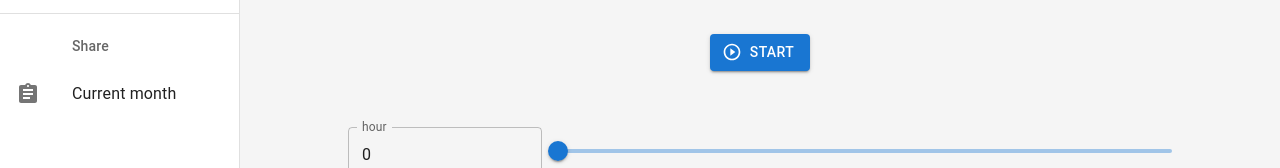
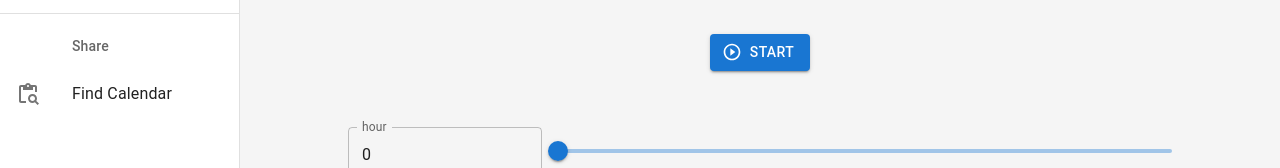
Before and after one commit to fum1h1to/WhatWasIDo, a React (Create React App) app: page /app/timer in a window 1280 px wide. Shown: the part 212-380 px from the top of the page. Built offline with nearby package versions, Linux system fonts and the light colour scheme; no server answers; the database is empty; sample sign-in values are in the browser's storage.

Commit message:
ちょっと修正

```diff
--- a/package.json
+++ b/package.json
@@ -20,6 +20,7 @@
     "@types/react": "^18.0.11",
     "@types/react-dom": "^18.0.5",
     "firebase": "^9.8.2",
+    "node-sass": "^7.0.1",
     "react": "^17.0.2",
     "react-dom": "^17.0.2",
     "react-router-dom": "^6.3.0",
--- a/src/functional/firebase/db/DBProvider.tsx
+++ b/src/functional/firebase/db/DBProvider.tsx
@@ -4,7 +4,7 @@ import { doc, updateDoc } from 'firebase/firestore';
 import { AppointmentModel } from '@devexpress/dx-react-scheduler';
 
 type DBContextType = {
-  appointData: AppointmentModel[] | null;
+  appointData: AppointmentModel[] | undefined;
   setAppointData: (data: AppointmentModel[]) => void;
   updateAppointData: (useId: string | null, data: AppointmentModel[]) => void;
 }
@@ -18,7 +18,7 @@ export function useDBContext() {
 export function DBProvider({ children }: {
     children?: React.ReactNode;
   }) {
-    const [appointData, setAppointData] = useState<AppointmentModel[] | null>(null);
+    const [appointData, setAppointData] = useState<AppointmentModel[] | undefined>(undefined);
 
     const updateAppointData = (userId: string | null, data: AppointmentModel[]) => {
       if (userId === "" || !userId) {
--- a/src/view/pages/DashBoard/DashBoard.jsx
+++ b/src/view/pages/DashBoard/DashBoard.jsx
@@ -18,15 +18,7 @@ import {
 import { Box, Modal } from '@mui/material';
 import { useDBContext } from '../../../functional/firebase/db/DBProvider';
 import { useAuthContext } from '../../../functional/firebase/auth/AuthProvider';
-
-const style = {
-  position: 'absolute',
-  top: '50%',
-  left: '50%',
-  transform: 'translate(-50%, -50%)',
-  width: 'auto',
-  bgcolor: 'background.paper',
-};
+import style from './style.module.scss';
 
 const FormOverlay = ({ visible, children, onHide }) => {
   return (
@@ -34,7 +26,7 @@ const FormOverlay = ({ visible, children, onHide }) => {
       open={visible}
       onClose={onHide}
     >
-      <Box sx={style}>
+      <Box sx={{bgcolor: 'background.paper'}} className={style.modal}>
         <Paper>
           { children }
         </Paper>
--- /dev/null
+++ b/src/view/pages/DashBoard/style.module.scss
@@ -0,0 +1,7 @@
+.modal {
+  position: absolute;
+  top: 50%;
+  left: 50%;
+  transform: translate(-50%, -50%);
+  width: auto;
+}
--- a/src/view/pages/Stopwatch/StopwatchCont.tsx
+++ b/src/view/pages/Stopwatch/StopwatchCont.tsx
@@ -70,10 +70,12 @@ export default function StopwatchCont() {
   }
   const dataInputDialogAgree = () => {
     console.log(startTime, endTime);
-    let data = Object.create(appointData);
-    const startingAddedId = data.length > 0 ? data[data.length - 1].id + 1 : 0;
-    data = [...data, { id: startingAddedId, title: title, startDate: startTime, endDate: endTime, notes: memo }];
-    updateAppointData(loginUserId, data);
+    if (appointData) {
+      let data = Object.create(appointData);
+      const startingAddedId = data.length > 0 ? data[data.length - 1].id + 1 : 0;
+      data = [...data, { id: startingAddedId, title: title, startDate: startTime, endDate: endTime, notes: memo }];
+      updateAppointData(loginUserId, data);
+    }
     dataInputDialogHandleClose();
     reset()
   }
--- a/src/view/pages/Timer/Timer.tsx
+++ b/src/view/pages/Timer/Timer.tsx
@@ -7,9 +7,6 @@ export default function Timer() {
       <Grid item>
         <TimerCont />
       </Grid>
-      {/* <Grid item>
-        <StopwatchCont />
-      </Grid> */}
     </Grid>
   );
 }
--- a/src/view/pages/Timer/TimerUsing.tsx
+++ b/src/view/pages/Timer/TimerUsing.tsx
@@ -75,10 +75,12 @@ export default function TimerUsing(props: {
   }
   const dataInputDialogAgree = () => {
     console.log(startTime, endTime);
-    let data = Object.create(appointData);
-    const startingAddedId = data.length > 0 ? data[data.length - 1].id + 1 : 0;
-    data = [...data, { id: startingAddedId, title: title, startDate: startTime, endDate: endTime, notes: memo }];
-    updateAppointData(loginUserId, data);
+    if (appointData) {
+      let data = Object.create(appointData);
+      const startingAddedId = data.length > 0 ? data[data.length - 1].id + 1 : 0;
+      data = [...data, { id: startingAddedId, title: title, startDate: startTime, endDate: endTime, notes: memo }];
+      updateAppointData(loginUserId, data);
+    }
     dataInputDialogHandleClose();
     props.onEnd();
   }
--- a/src/view/templates/AppFrame/listItems.tsx
+++ b/src/view/templates/AppFrame/listItems.tsx
@@ -4,9 +4,9 @@ import ListItemIcon from '@mui/material/ListItemIcon';
 import ListItemText from '@mui/material/ListItemText';
 import ListSubheader from '@mui/material/ListSubheader';
 import DashboardIcon from '@mui/icons-material/Dashboard';
-import AssignmentIcon from '@mui/icons-material/Assignment';
 import TimerOutlinedIcon from '@mui/icons-material/TimerOutlined';
 import AvTimerIcon from '@mui/icons-material/AvTimer';
+import ContentPasteSearchIcon from '@mui/icons-material/ContentPasteSearch';
 import { Link } from "react-router-dom";
 
 export const mainListItems = (
@@ -46,11 +46,14 @@ export const secondaryListItems = (
     <ListSubheader component="div" inset>
       Share
     </ListSubheader>
-    <ListItemButton>
+    <ListItemButton
+      component={Link}
+      to="/app/find"
+    >
       <ListItemIcon>
-        <AssignmentIcon />
+        <ContentPasteSearchIcon />
       </ListItemIcon>
-      <ListItemText primary="Current month" />
+      <ListItemText primary="Find Calendar" />
     </ListItemButton>
   </React.Fragment>
 );
```
Also changed, not shown: src/data/UserScheduleData.ts (added, +9 -0 lines), src/functional/firebase/auth/AuthProvider.tsx (+1 -7 lines), 1 other file (tests, documents, lock files or other folders).
